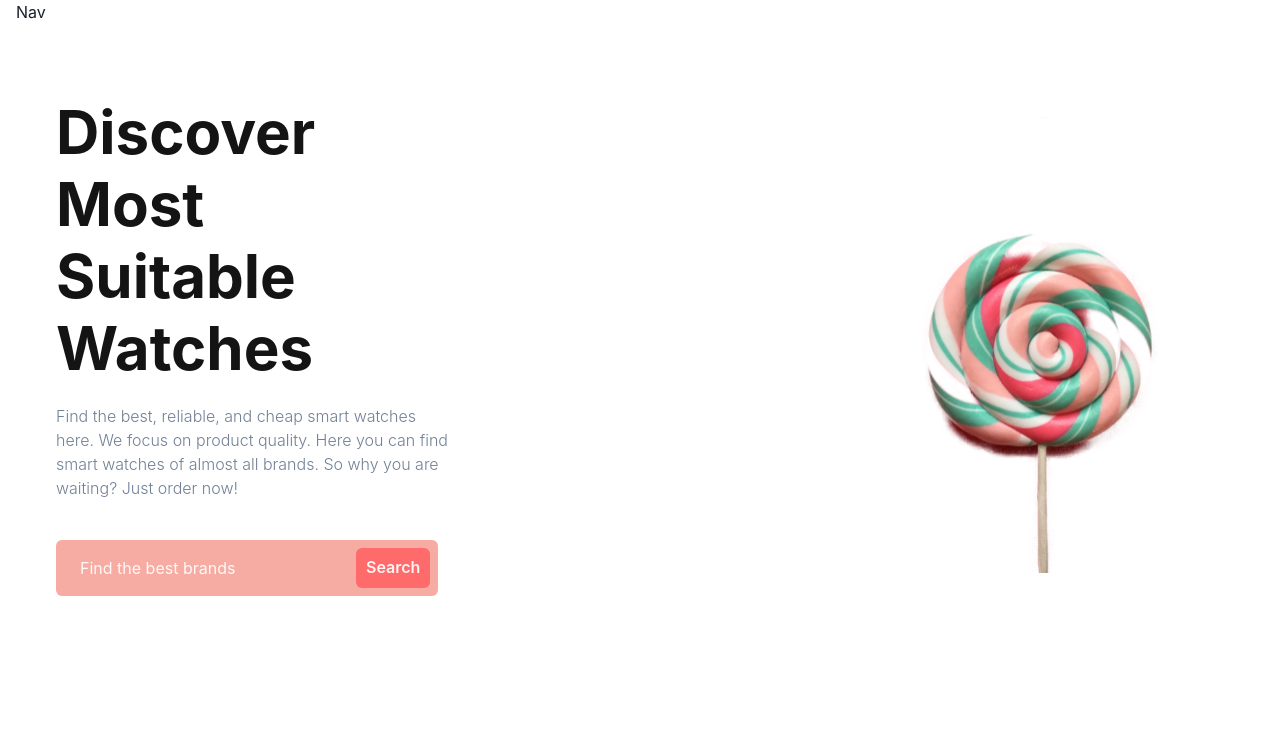
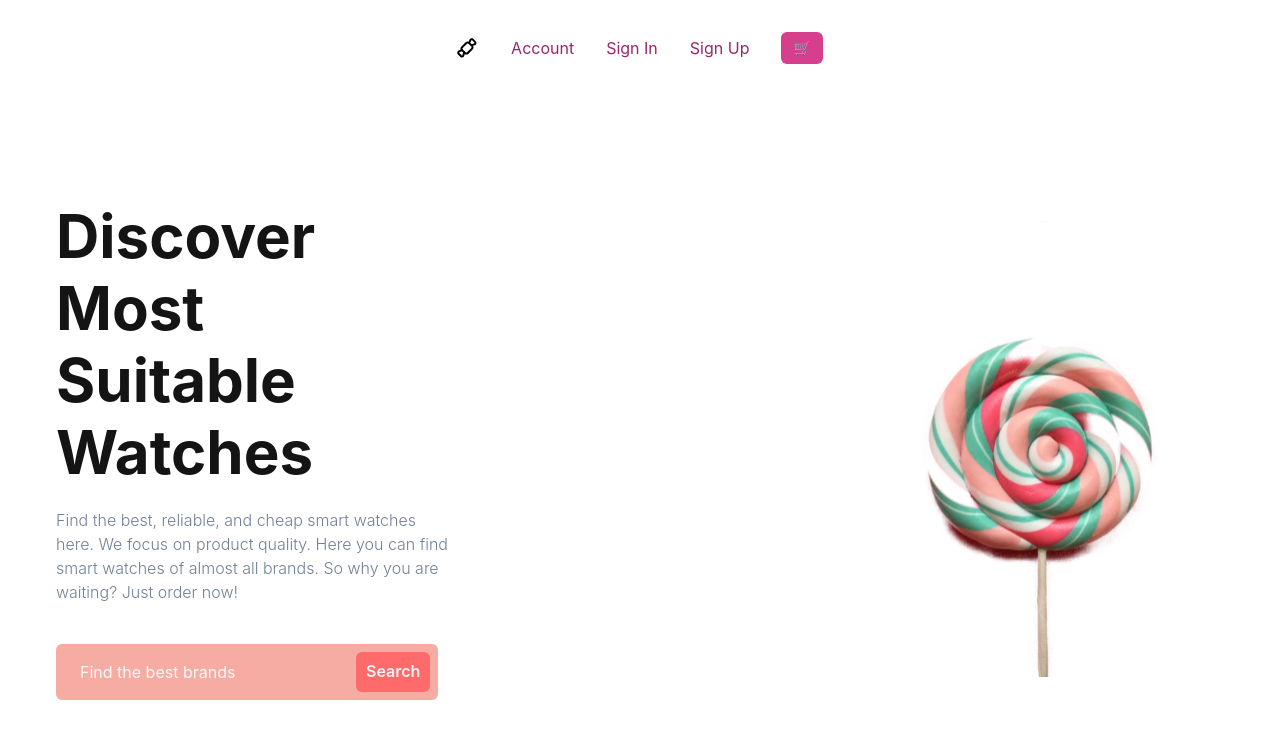
Before and after one commit to AntonelaRodriguez/CandyShop, a React (Vite) app in the folder Front/: page / in a window 1280 px wide. Shown: the top 738 px of the page. Built offline with nearby package versions, Linux system fonts and the light colour scheme.

Commit message:
creado de Nav y logo y title de la pestaña

```diff
--- a/Front/index.html
+++ b/Front/index.html
@@ -2,9 +2,9 @@
 <html lang="en">
   <head>
     <meta charset="UTF-8" />
-    <link rel="icon" type="image/svg+xml" href="/vite.svg" />
+    <link rel="icon" type="image/svg+xml" href="src\assets\candy_logo.svg" />
     <meta name="viewport" content="width=device-width, initial-scale=1.0" />
-    <title>Vite + React</title>
+    <title>Candy Shop</title>
   </head>
   <body>
     <div id="root"></div>
--- a/Front/src/Components/Nav/Nav.jsx
+++ b/Front/src/Components/Nav/Nav.jsx
@@ -1,4 +1,126 @@
-import React from 'react'
+import React from "react";
+import { Box, Flex, Text, Button, Stack } from "@chakra-ui/react";
+import { Link } from "react-router-dom";
+
+
+const Nav = (props) => {
+  const [isOpen, setIsOpen] = React.useState(false);
+
+  const toggle = () => setIsOpen(!isOpen);
+
+  return (
+    <NavBarContainer {...props}>
+      <MenuToggle toggle={toggle} isOpen={isOpen} />
+      <MenuLinks isOpen={isOpen} />
+    </NavBarContainer>
+  );
+};
+
+const CloseIcon = () => (
+  <svg width="24" viewBox="0 0 18 18" xmlns="http://www.w3.org/2000/svg">
+    <title>Close</title>
+    <path
+      fill="white"
+      d="M9.00023 7.58599L13.9502 2.63599L15.3642 4.04999L10.4142 8.99999L15.3642 13.95L13.9502 15.364L9.00023 10.414L4.05023 15.364L2.63623 13.95L7.58623 8.99999L2.63623 4.04999L4.05023 2.63599L9.00023 7.58599Z"
+    />
+  </svg>
+);
+
+const MenuIcon = () => (
+  <svg
+    width="24px"
+    viewBox="0 0 20 20"
+    xmlns="http://www.w3.org/2000/svg"
+    fill="white"
+  >
+    <title>Menu</title>
+    <path d="M0 3h20v2H0V3zm0 6h20v2H0V9zm0 6h20v2H0v-2z" />
+  </svg>
+);
+
+const MenuToggle = ({ toggle, isOpen }) => {
+  return (
+    <Box display={{ base: "block", md: "none" }} onClick={toggle}>
+      {isOpen ? <CloseIcon /> : <MenuIcon />}
+    </Box>
+  );
+};
+
+const MenuItem = ({ children, isLast, to = "/", ...rest }) => {
+  return (
+    <Link href={to}>
+      <Text display="block" {...rest}>
+        {children}
+      </Text>
+    </Link>
+  );
+};
+
+const MenuLinks = ({ isOpen }) => {
+  return (
+    <Box
+      display={{ base: isOpen ? "block" : "none", md: "block" }}
+      flexBasis={{ base: "100%", md: "auto" }}
+    >
+      <Stack
+        spacing={8}
+        align="center"
+        justify={["center", "space-between", "flex-end", "flex-end"]}
+        direction={["column", "row", "row", "row"]}
+        pt={[4, 4, 0, 0]}
+      >
+        <Flex align="center" justifyContent="center" display="flex">
+          <Link to="/" ><img src="src\assets\candy_logo.svg"/></Link>
+        </Flex>
+        <Link to="/how"> Account </Link>
+        <Link to="/signin"> Sign In </Link>
+        <Link to="/signup"> Sign Up </Link>
+        <Link to="/cart" isLast>
+          <Button
+            size="sm"
+            rounded="md"
+            color={["primary.500", "primary.500", "white", "red"]}
+            bg={["white", "white", "primary.200", "primary.500"]}
+            _hover={{
+              bg: ["primary.300"]
+            }}
+          >
+            🛒
+          </Button>
+        </Link>
+      </Stack>
+    </Box>
+  );
+};
+
+const NavBarContainer = ({ children, ...props }) => {
+  return (
+    <Flex
+      as="nav"
+      align="center"
+      justify="center"
+      wrap="wrap"
+      w="100%"
+      mb={8}
+      p={8}
+      bg={["primary.500", "primary.500", "transparent", "transparent"]}
+      color={["white", "white", "primary.700", "primary.700"]}
+      {...props}
+    >
+      {children}
+    </Flex>
+  );
+};
+
+export default Nav;
+
+
+
+
+
+
+
+/* import React from 'react'
 
 const Nav = () => {
   return (
@@ -6,4 +128,4 @@ const Nav = () => {
   )
 }
 
-export default Nav
+export default Nav */
--- a/Front/src/theme.js
+++ b/Front/src/theme.js
@@ -1,11 +1,23 @@
-import { extendTheme, theme } from '@chakra-ui/react'
+import { extendTheme, theme } from "@chakra-ui/react";
 
 export default extendTheme({
   colors: {
     primary: {
       ...theme.colors.pink,
-      200: '#F6ACA3',
-      300: '#FF6B6B'
-    }
-  }
-})
+      200: "#F6ACA3",
+      300: "#FF6B6B",
+    },
+  },
+  global: {
+    a: {
+      _hover: {
+        textDecoration: "none",
+      },
+    },
+    p: {
+      _hover: {
+        textDecoration: "none",
+      },
+    },
+  },
+});
```
Also changed, not shown: Front/src/assets/candy_logo.svg (added).
